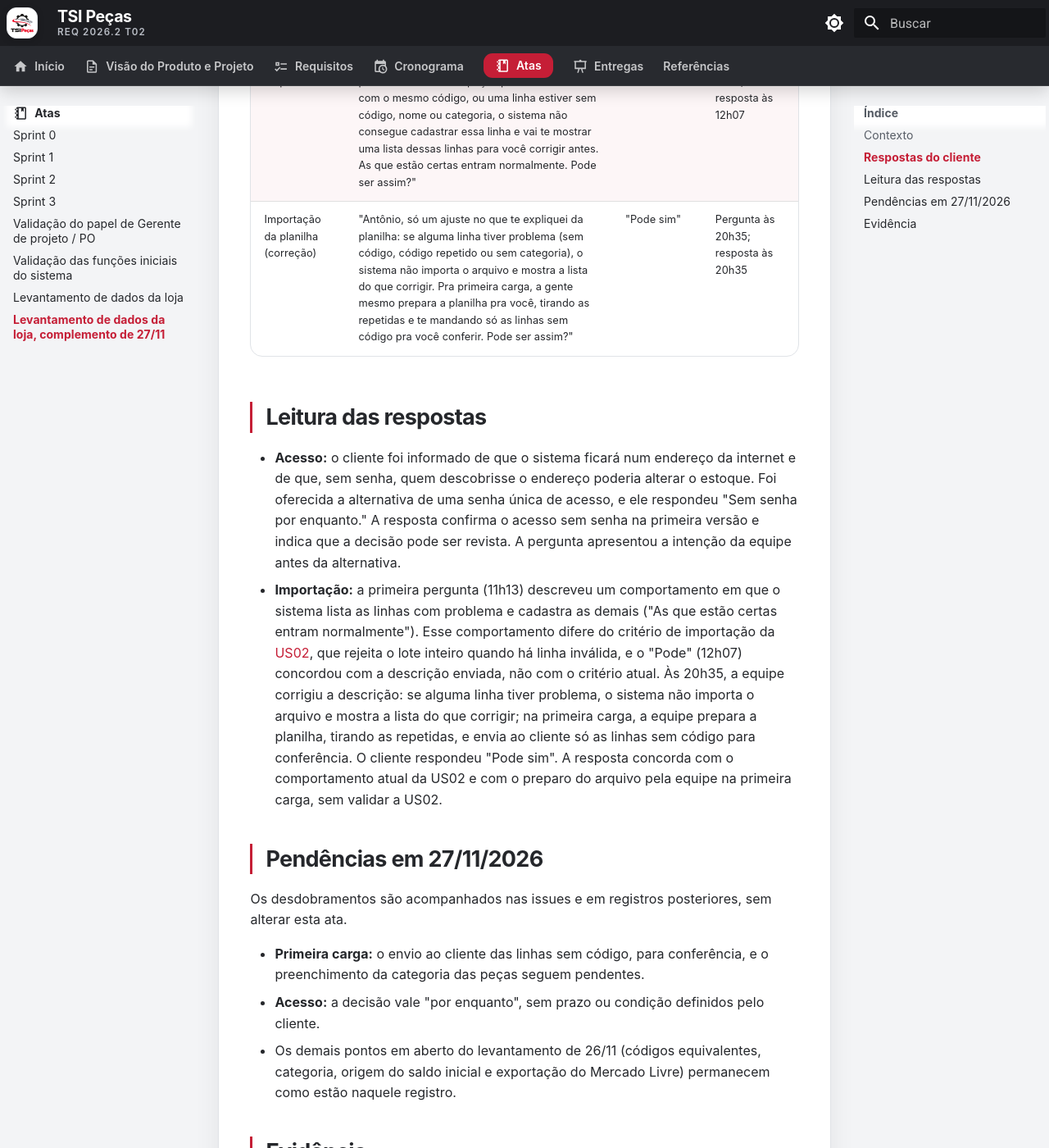
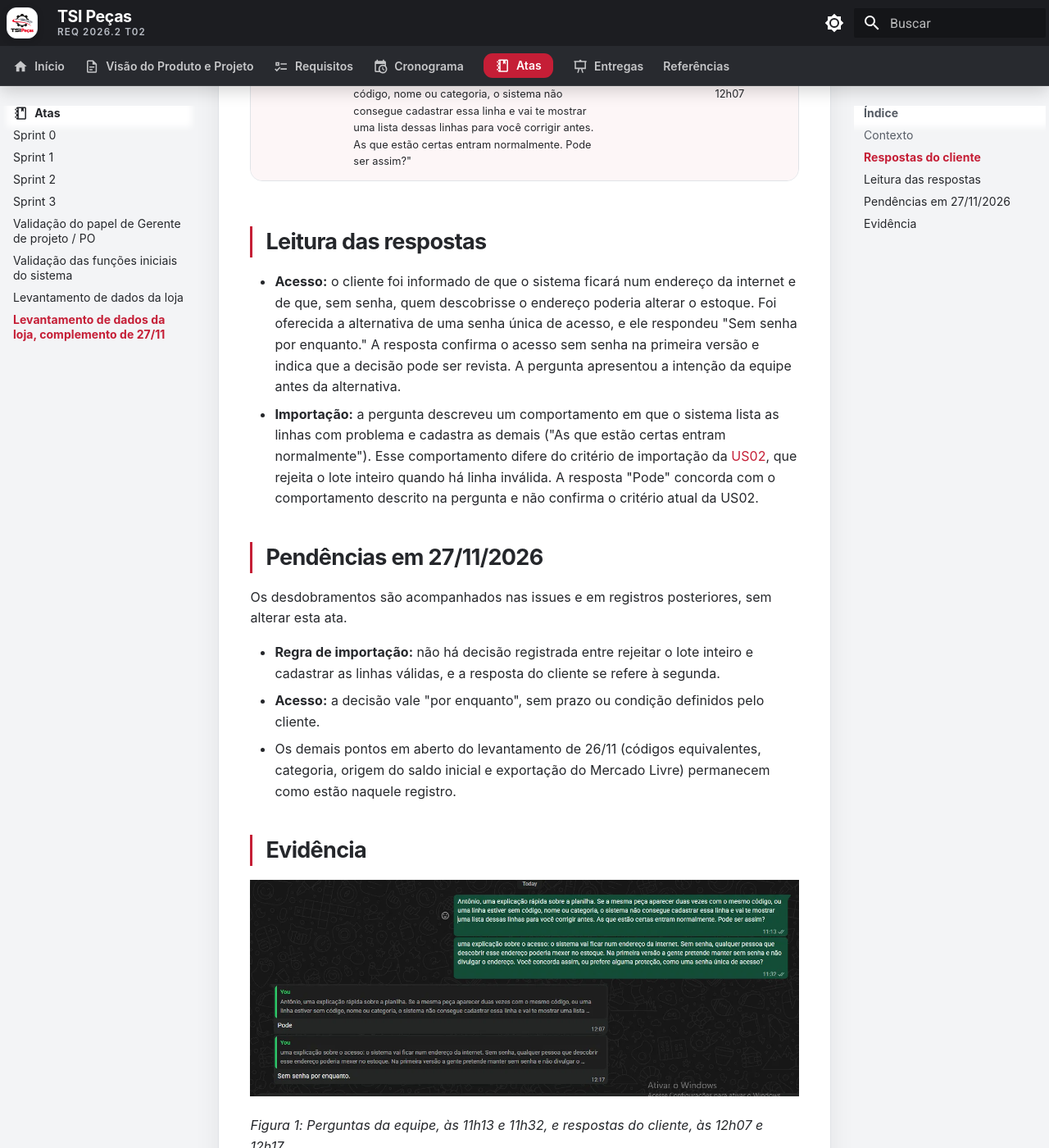
Before and after one commit to mdsreq-fga-unb/REQ-202562-T02-TSI-AutoPecas, an MkDocs documentation site: the page built from docs/atas/levantamento-dados-loja-27-11.md, in a window 1280 px wide and 1400 px high, scrolled down 1065 px. Shown: the whole window at 82% size. Built offline with MkDocs 1.6.1 and Material for MkDocs 9.7.7, drawn with Linux system fonts in a browser that asks for light colours; comment, search, counter and statistics services are not loaded; some of the changed text lies outside the part shown.

Commit message:
Revert "docs: registra correção da regra de importação e resposta do cliente (#83)"
This reverts commit 178cb933f1806eb987ff1cfd1469eee08dc38bec.

```diff
--- a/docs/atas/levantamento-dados-loja-27-11.md
+++ b/docs/atas/levantamento-dados-loja-27-11.md
@@ -6,7 +6,7 @@
 
 ## Contexto
 
-Este registro complementa o [levantamento de 26/11/2026](levantamento-dados-loja.md). Depois daquela conversa, a equipe enviou ao cliente duas perguntas adicionais, uma sobre o risco do acesso sem senha e outra sobre o tratamento de linhas inválidas na importação da planilha. À noite, a equipe enviou uma correção da descrição da importação. Não houve reunião nem demonstração do sistema, e a conversa não valida critérios de aceitação de nenhuma história.
+Este registro complementa o [levantamento de 26/11/2026](levantamento-dados-loja.md). Depois daquela conversa, a equipe enviou ao cliente duas perguntas adicionais, uma sobre o risco do acesso sem senha e outra sobre o tratamento de linhas inválidas na importação da planilha. Não houve reunião nem demonstração do sistema, e a conversa não valida critérios de aceitação de nenhuma história.
 
 ## Respostas do cliente
 
@@ -14,18 +14,17 @@ Este registro complementa o [levantamento de 26/11/2026](levantamento-dados-loja
 |---|---|---|---|
 | Acesso ao sistema | "uma explicação sobre o acesso: o sistema vai ficar num endereço da internet. Sem senha, qualquer pessoa que descobrir esse endereço poderia mexer no estoque. Na primeira versão a gente pretende manter sem senha e não divulgar o endereço. Você concorda assim, ou prefere alguma proteção, como uma senha única de acesso?" | "Sem senha por enquanto." | Pergunta às 11h32; resposta às 12h17 |
 | Importação da planilha | "Antônio, uma explicação rápida sobre a planilha. Se a mesma peça aparecer duas vezes com o mesmo código, ou uma linha estiver sem código, nome ou categoria, o sistema não consegue cadastrar essa linha e vai te mostrar uma lista dessas linhas para você corrigir antes. As que estão certas entram normalmente. Pode ser assim?" | "Pode" | Pergunta às 11h13; resposta às 12h07 |
-| Importação da planilha (correção) | "Antônio, só um ajuste no que te expliquei da planilha: se alguma linha tiver problema (sem código, código repetido ou sem categoria), o sistema não importa o arquivo e mostra a lista do que corrigir. Pra primeira carga, a gente mesmo prepara a planilha pra você, tirando as repetidas e te mandando só as linhas sem código pra você conferir. Pode ser assim?" | "Pode sim" | Pergunta às 20h35; resposta às 20h35 |
 
 ## Leitura das respostas
 
 - **Acesso:** o cliente foi informado de que o sistema ficará num endereço da internet e de que, sem senha, quem descobrisse o endereço poderia alterar o estoque. Foi oferecida a alternativa de uma senha única de acesso, e ele respondeu "Sem senha por enquanto." A resposta confirma o acesso sem senha na primeira versão e indica que a decisão pode ser revista. A pergunta apresentou a intenção da equipe antes da alternativa.
-- **Importação:** a primeira pergunta (11h13) descreveu um comportamento em que o sistema lista as linhas com problema e cadastra as demais ("As que estão certas entram normalmente"). Esse comportamento difere do critério de importação da [US02](../visao-produto/requisitos-de-software.md#us02), que rejeita o lote inteiro quando há linha inválida, e o "Pode" (12h07) concordou com a descrição enviada, não com o critério atual. Às 20h35, a equipe corrigiu a descrição: se alguma linha tiver problema, o sistema não importa o arquivo e mostra a lista do que corrigir; na primeira carga, a equipe prepara a planilha, tirando as repetidas, e envia ao cliente só as linhas sem código para conferência. O cliente respondeu "Pode sim". A resposta concorda com o comportamento atual da US02 e com o preparo do arquivo pela equipe na primeira carga, sem validar a US02.
+- **Importação:** a pergunta descreveu um comportamento em que o sistema lista as linhas com problema e cadastra as demais ("As que estão certas entram normalmente"). Esse comportamento difere do critério de importação da [US02](../visao-produto/requisitos-de-software.md#us02), que rejeita o lote inteiro quando há linha inválida. A resposta "Pode" concorda com o comportamento descrito na pergunta e não confirma o critério atual da US02.
 
 ## Pendências em 27/11/2026
 
 Os desdobramentos são acompanhados nas issues e em registros posteriores, sem alterar esta ata.
 
-- **Primeira carga:** o envio ao cliente das linhas sem código, para conferência, e o preenchimento da categoria das peças seguem pendentes.
+- **Regra de importação:** não há decisão registrada entre rejeitar o lote inteiro e cadastrar as linhas válidas, e a resposta do cliente se refere à segunda.
 - **Acesso:** a decisão vale "por enquanto", sem prazo ou condição definidos pelo cliente.
 - Os demais pontos em aberto do levantamento de 26/11 (códigos equivalentes, categoria, origem do saldo inicial e exportação do Mercado Livre) permanecem como estão naquele registro.
 
@@ -34,7 +33,3 @@ Os desdobramentos são acompanhados nas issues e em registros posteriores, sem a
 ![Conversa no WhatsApp com as duas perguntas da equipe e as respostas "Pode" e "Sem senha por enquanto."](levantamento-dados-loja-27-11-01.png)
 
 *Figura 1: Perguntas da equipe, às 11h13 e 11h32, e respostas do cliente, às 12h07 e 12h17.*
-
-![Conversa no WhatsApp com a correção da descrição da importação, enviada pela equipe, e a resposta "Pode sim".](levantamento-dados-loja-27-11-02.png)
-
-*Figura 2: Correção da descrição da importação, às 20h35, e resposta do cliente, às 20h35.*
```
Also changed, not shown: docs/atas/levantamento-dados-loja-27-11-02.png (deleted).
